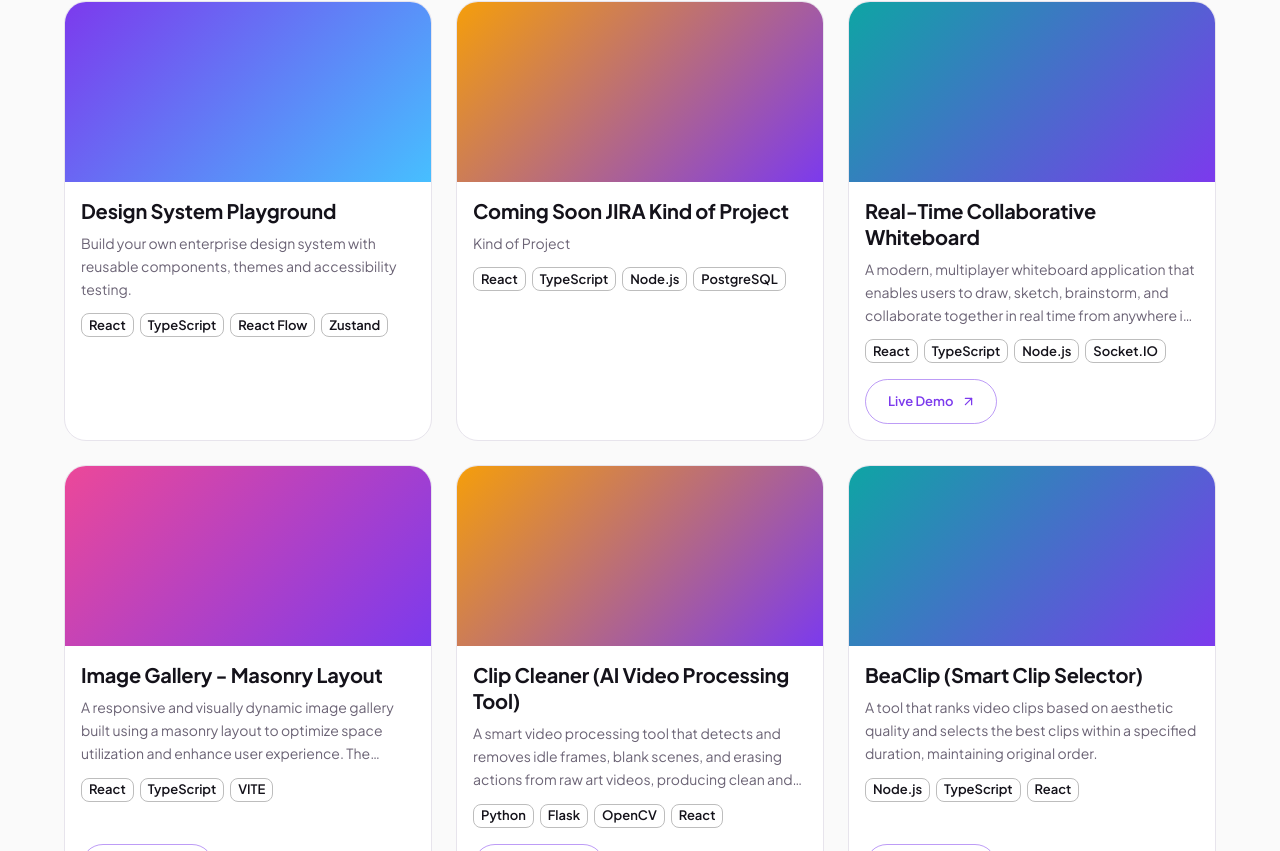
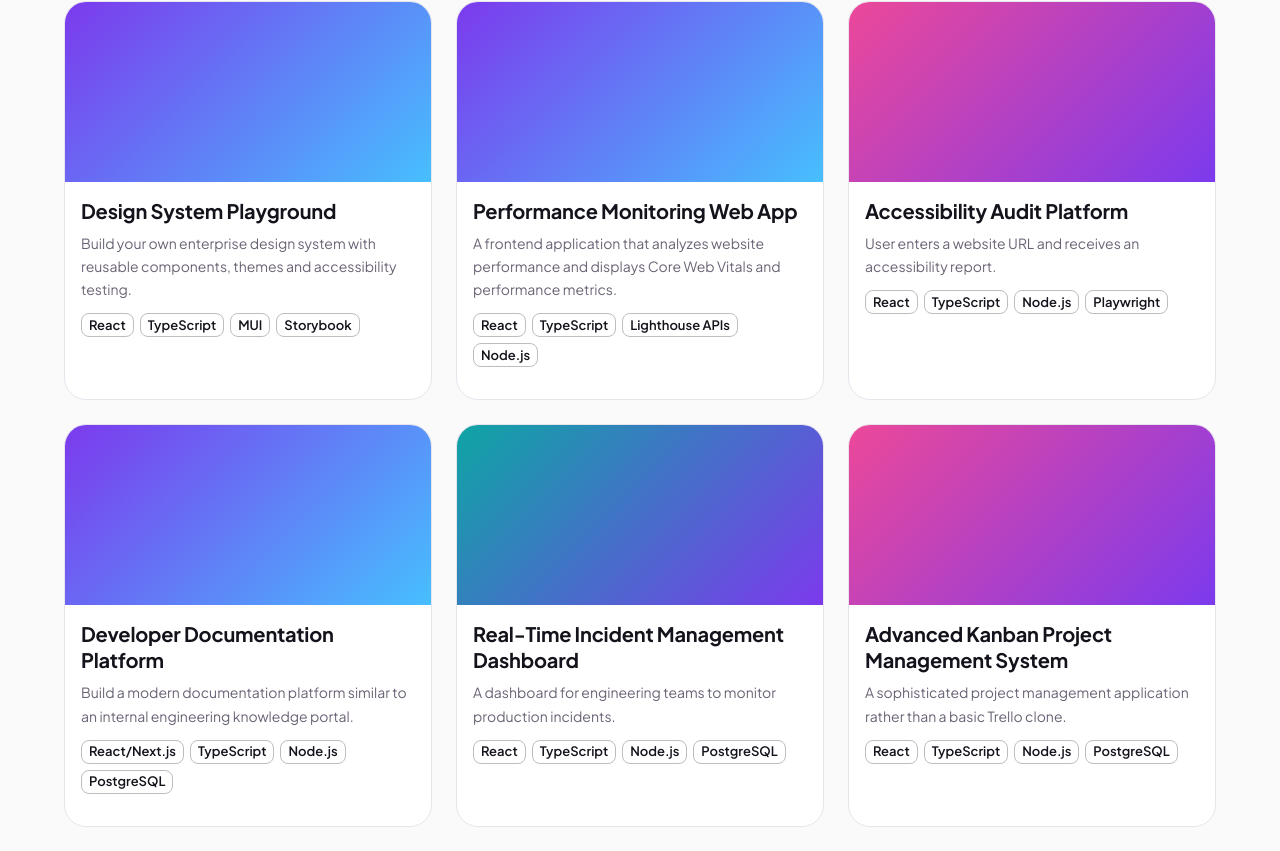
Before and after one commit to pramodboda/pramodboda-portfolio, a React (Vite) app: page /projects in a window 1280 px wide. Shown: the part 769-1620 px from the top of the page. Built offline with nearby package versions, Linux system fonts and the light colour scheme; a web font is replaced by a local one.

Commit message:
UPDATE: Projects data

```diff
--- a/src/data/projects_data.ts
+++ b/src/data/projects_data.ts
@@ -83,15 +83,163 @@ export const projectsData: Project[] = [
         slug: "Design System Playground",
         description:
             "Build your own enterprise design system with reusable components, themes and accessibility testing.",
-        technologies: ["React", "TypeScript", "React Flow", "Zustand", "Node.js", "PostgreSQL"],
+        technologies: ["React", "TypeScript", "MUI", "Storybook", "Vitest", "Playwright"],
         skills: [
 
         ],
         liveDemoLink: "",
         github: "",
-        features: [],
+        features: ["Buttons",
+            "Forms",
+            "Tables",
+            "Dialogs",
+            "Charts",
+            "Data grids",
+            "Dark/light themes",
+            "Accessibility",
+            "Responsive layouts"],
         highlights: [
-            "Complex UI architecture and business logic."
+            "Senior frontend engineering rather than just page building."
+        ]
+    },
+    {
+        id: "performance-monitoring-web-app",
+        featured: true,
+        title: "Performance Monitoring Web App",
+        slug: "Performance Monitoring Web App",
+        description:
+            "A frontend application that analyzes website performance and displays Core Web Vitals and performance metrics.",
+        technologies: ["React", "TypeScript", "Lighthouse APIs", "Node.js", "PostgreSQL", "Recharts"],
+
+        skills: [
+
+        ],
+        liveDemoLink: "",
+        github: "",
+        features: ["LCP",
+            "CLS",
+            "INP",
+            "TTFB",
+            "Performance history",
+            "URL comparison",
+            "Performance score",],
+        highlights: [
+
+        ]
+    },
+    {
+        id: "accessibility-audit-platform",
+        featured: true,
+        title: "Accessibility Audit Platform",
+        slug: "Accessibility Audit Platform",
+        description:
+            "User enters a website URL and receives an accessibility report.",
+        technologies: ["React", "TypeScript", "Node.js", "Playwright", "axe-core", "PostgreSQL"],
+
+        skills: [
+
+        ],
+        liveDemoLink: "",
+        github: "",
+        features: ["WCAG violations",
+        "Severity classification",
+        "Element locator",
+        "Suggested fixes",
+        "Historical reports"],
+
+
+        highlights: [
+"Accessibility + automation + backend engineering."
+        ]
+    },
+    {
+        id: "developer-documentation-platform",
+        featured: true,
+        title: "Developer Documentation Platform",
+        slug: "Developer Documentation Platform",
+        description:
+            "Build a modern documentation platform similar to an internal engineering knowledge portal.",
+        technologies: ["React/Next.js", "TypeScript", "Node.js", "PostgreSQL", "Markdown/MDX"],
+        skills: [],
+        liveDemoLink: "",
+        github: "",
+        features: ["Search",
+        "Versioning",
+        "Table of contents",
+        "Code blocks",
+        "Authentication",
+        "Permissions",
+        "Comments",
+        "Document history",],
+        highlights: [
+        ]
+    },
+    {
+        id: "real-time-incident-management-dashboard",
+        featured: true,
+        title: "Real-Time Incident Management Dashboard",
+        slug: "Real-Time Incident Management Dashboard",
+        description:
+            "A dashboard for engineering teams to monitor production incidents.",
+        technologies: ["React", "TypeScript", "Node.js", "PostgreSQL", "Socket.IO"],
+        skills: [],
+        liveDemoLink: "",
+        github: "",
+        features: [ "Incident timeline",
+        "Severity",
+        "On-call engineer",
+        "Status",
+        "Live updates",
+        "Activity feed",
+        "Incident analytics",],
+        highlights: [
+        ]
+    },
+    {
+        id: "advanced-kanban-project-management-system",
+        featured: true,
+        title: "Advanced Kanban Project Management System",
+        slug: "Advanced Kanban Project Management System",
+        description:
+            "A sophisticated project management application rather than a basic Trello clone.",
+        technologies: ["React", "TypeScript", "Node.js", "PostgreSQL", "Redis"],
+        skills: [],
+        liveDemoLink: "",
+        github: "",
+
+        features: ["Drag/drop",
+        "Sprint planning",
+        "Dependencies",
+        "Workflows",
+        "Permissions",
+        "Activity timeline",
+        "Notifications",
+        "Search"],
+        highlights: [
+        ]
+    },
+    {
+        id: "employee-service-management-platform",
+        featured: true,
+        title: "Employee Service Management Platform",
+        slug: "Employee Service Management Platform",
+        description:
+            "A sophisticated project management application rather than a basic Trello clone.",
+            level: 2,
+        technologies: ["React", "TypeScript", "Node.js", "PostgreSQL", "Redis"],
+        skills: [],
+        liveDemoLink: "",
+        github: "",
+
+        features: ["Drag/drop",
+        "Sprint planning",
+        "Dependencies",
+        "Workflows",
+        "Permissions",
+        "Activity timeline",
+        "Notifications",
+        "Search"],
+        highlights: [
         ]
     },
     {
--- a/src/types/app.types.ts
+++ b/src/types/app.types.ts
@@ -9,9 +9,11 @@ export interface ISkill {
 
 export interface Project {
     id: number | string;
+    featured: boolean;
     title: string;
+    slug: string;
     description: string;
-    featured: boolean
+    level: number;
     technologies: string[];
     skills: string[];
     liveDemoLink?: string;
```
